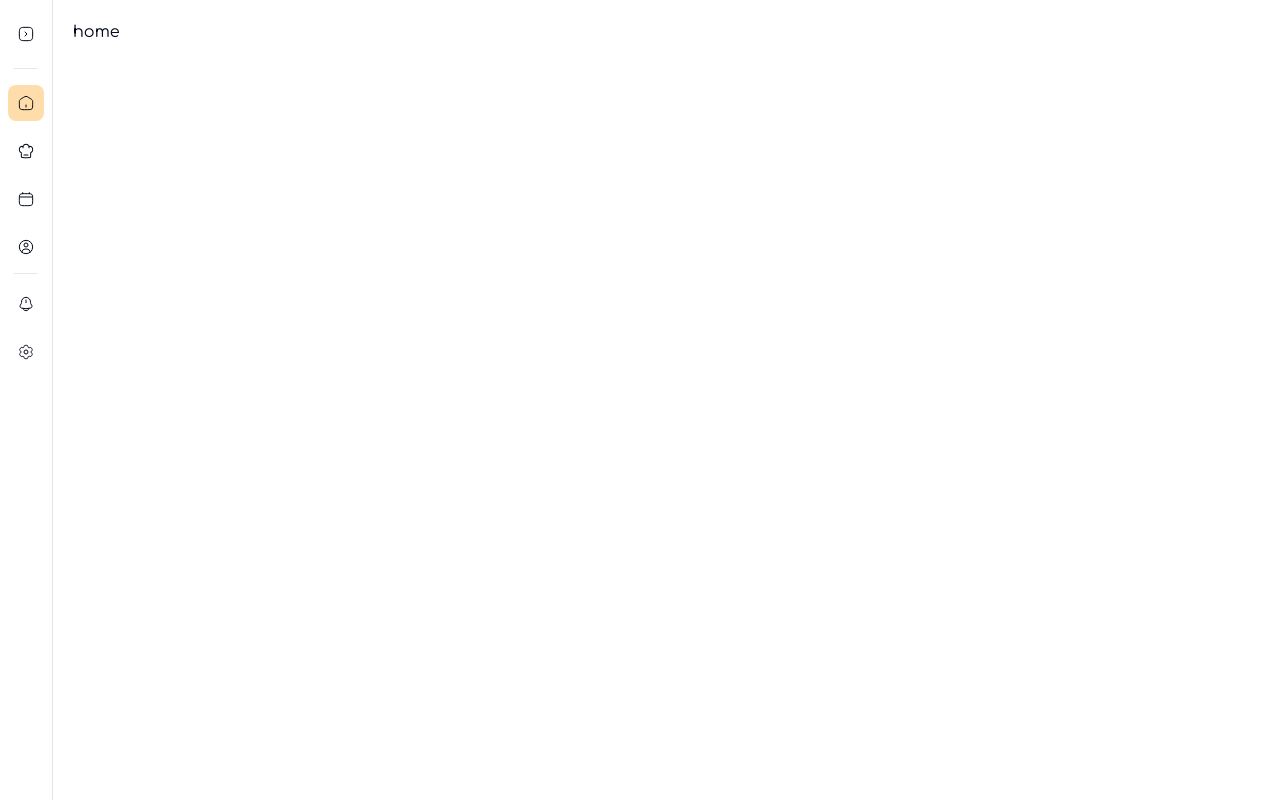
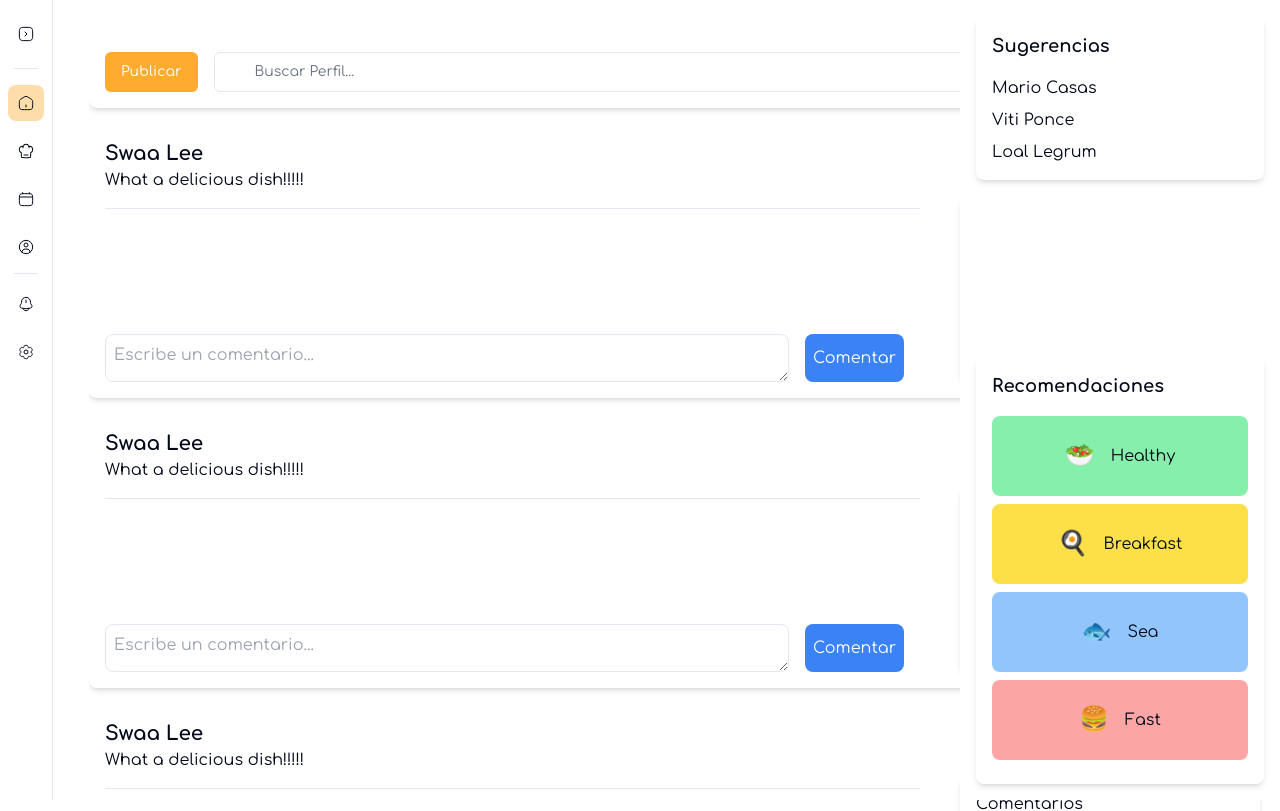
Before and after one commit to JoseCondori17/Proyecto-de-Recetas, a Next.js app in the folder frontend/: page /home in a window 1280 px wide. Shown: the top 811 px of the page. Built offline with nearby package versions, Linux system fonts and the light colour scheme.

Commit message:
community
nuevos componentes

```diff
--- a/frontend/src/app/home/page.tsx
+++ b/frontend/src/app/home/page.tsx
@@ -1,7 +1,23 @@
+// pages/community.tsx
+import Feed from '@/components/community/Feed';
+import Top from '@/components/community/Top';
+import Suggestions from '@/components/community/Suggestions';
+import Recommendations from '@/components/community/Recommendations';
 
+const Community = () => {
+  return (
+    <div>
+      <aside className="w-16 bg-gray-200 flex-shrink-0"></aside>
+      <div className="flex-1 flex flex-col mx-4 my-4 overflow-auto w-full mr-80">
+        <Top />
+        <Feed /><Feed /><Feed />
+      </div>
+      <aside className="w-80 bg-white flex-shrink-0 fixed top-0 right-0 h-screen flex flex-col justify-between px-4 py-4 overflow-hidden">
+        <Suggestions />
+        <Recommendations />
+      </aside>
+    </div>
+  );
+};
 
-export default function Home(){
-  return (
-    <p>home</p>
-  )
-}
+export default Community;
--- /dev/null
+++ b/frontend/src/components/community/CommentForm.tsx
@@ -0,0 +1,40 @@
+"use client";
+
+import { useState } from "react";
+
+type CommentFormProps = {
+  onAddComment: (comment: string) => void;
+};
+
+const CommentForm: React.FC<CommentFormProps> = ({ onAddComment }) => {
+  const [comment, setComment] = useState<string>("");
+
+  const handleSubmit = (e: React.FormEvent<HTMLFormElement>) => {
+    e.preventDefault();
+    if (comment.trim()) {
+      onAddComment(comment);
+      setComment("");
+    }
+  };
+
+  return (
+    <form onSubmit={handleSubmit} className="mt-4 flex">
+      <textarea
+        value={comment}
+        onChange={(e) => setComment(e.target.value)}
+        className="w-full p-2 border rounded-lg"
+        placeholder="Escribe un comentario..."
+        style={{ height: '3rem' }} // Ajustar la altura del textarea
+      ></textarea>
+      <button
+        type="submit"
+        className="bg-blue-500 text-white p-2 rounded-lg mx-4"
+        style={{ height: '3rem', alignSelf: 'center' }} // Ajustar la altura del botón y alinearlo
+      >
+        Comentar
+      </button>
+    </form>
+  );
+};
+
+export default CommentForm;
--- /dev/null
+++ b/frontend/src/components/community/Feed.tsx
@@ -0,0 +1,51 @@
+"use client";
+
+import { useState } from "react";
+import LikesComments from "./LikesComments";
+import NewComments from "./NewComments";
+import CommentForm from "./CommentForm";
+
+type Comment = {
+  id: number;
+  user: string;
+  text: string;
+};
+
+const Feed: React.FC<{ className?: string }> = ({ className = "" }) => {
+  const [comments, setComments] = useState<Comment[]>([
+    { id: 1, user: 'Natali', text: 'Great post!' },
+    { id: 2, user: 'Jhony', text: 'I agree!' }
+  ]);
+
+  const addComment = (comment: string) => {
+    const newComment = {
+      id: comments.length + 1,
+      user: 'User', // Aquí puedes usar el nombre del usuario actual
+      text: comment,
+    };
+    setComments([...comments, newComment]);
+  };
+
+  return (
+    <div className={`bg-white rounded-lg p-4  mt-4 shadow-md ${className} flex`}>
+      <div className="flex-1 pr-10 flex flex-col"> {/* Columna izquierda con contenido y formulario */}
+        <div>
+          <div className="border-b pb-4 mb-4">
+            <h2 className="text-xl font-bold">Swaa Lee</h2>
+            <p>What a delicious dish!!!!!</p>
+          </div>
+          {/* Mueve el CommentForm fuera de este div para que esté al final */}
+        </div>
+        <div className="mt-auto"> {/* Asegura que el CommentForm esté en la parte inferior */}
+          <CommentForm onAddComment={addComment} />
+        </div>
+      </div>
+      <div className="w-[300px] ml-auto flex flex-col items-end"> {/* Columna derecha con LikesComments y NewComments */}
+        <LikesComments comments={comments} likes={10} /> {/* Pasar la lista de comentarios y el número de "likes" */}
+        <NewComments comments={comments} />
+      </div>
+    </div>
+  );
+};
+
+export default Feed;
--- /dev/null
+++ b/frontend/src/components/community/LikesComments.tsx
@@ -0,0 +1,13 @@
+// components/BuscadorPerfil.js
+const BuscadorPerfil = () => {
+    return (
+        <div className="ml-4 relative flex flex-1 flex-shrink-0">
+            <label htmlFor="search" className="sr-only">Search</label>
+            <input
+            className="peer block w-full rounded-md border border-gray-200 py-[9px] pl-10 text-sm outline-2 placeholder:text-gray-500"
+            placeholder={'Buscar Perfil...'}/>
+        </div>
+    );
+  };
+
+  export default BuscadorPerfil;
--- /dev/null
+++ b/frontend/src/components/community/NewComments.tsx
@@ -0,0 +1,27 @@
+type Comment = {
+    id: number;
+    user: string;
+    text: string;
+  };
+
+  type NewCommentsProps = {
+    comments: Comment[];
+  };
+
+  const NewComments: React.FC<NewCommentsProps> = ({ comments }) => {
+    return (
+      <div className="bg-white p-4 rounded-lg shadow-md mt-4 w-full"> {/* Añadido w-full para ancho completo */}
+        <p>Comentarios</p>
+        <ul>
+          {comments.map((comment) => (
+            <li key={comment.id} className="border-t pt-2 mt-2">
+              <p className="font-semibold">{comment.user}</p>
+              <p>{comment.text}</p>
+            </li>
+          ))}
+        </ul>
+      </div>
+    );
+  };
+
+  export default NewComments;
--- /dev/null
+++ b/frontend/src/components/community/Recommendations.tsx
@@ -0,0 +1,35 @@
+import Link from "next/link";
+
+const Recommendations = () => {
+  return (
+    <div className="bg-white rounded-lg p-4 shadow-md">
+      <h3 className="text-lg font-bold mb-4">Recomendaciones</h3>
+      <Link href="/home/comunity/healthy" passHref>
+        <div className="mb-2 block cursor-pointer hover:bg-green-400 h-20 flex items-center justify-center rounded-lg bg-green-300">
+          <span className="text-2xl mr-4">🥗</span>
+          Healthy
+        </div>
+      </Link>
+      <Link href="/home/comunity/breakfast" passHref>
+        <div className="mb-2 block cursor-pointer hover:bg-yellow-400 h-20 flex items-center justify-center rounded-lg bg-yellow-300">
+          <span className="text-2xl mr-4">🍳</span>
+          Breakfast
+        </div>
+      </Link>
+      <Link href="/home/comunity/sea" passHref>
+        <div className="mb-2 block cursor-pointer hover:bg-blue-400 h-20 flex items-center justify-center rounded-lg bg-blue-300">
+          <span className="text-2xl mr-4">🐟</span>
+          Sea
+        </div>
+      </Link>
+      <Link href="/home/comunity/fast" passHref>
+        <div className="mb-2 block cursor-pointer hover:bg-red-400 h-20 flex items-center justify-center rounded-lg bg-red-300">
+          <span className="text-2xl mr-4">🍔</span>
+          Fast
+        </div>
+      </Link>
+    </div>
+  );
+};
+
+export default Recommendations;
--- /dev/null
+++ b/frontend/src/components/community/Suggestions.tsx
@@ -0,0 +1,13 @@
+// components/Suggestions.js
+const Suggestions = () => {
+    return (
+      <div className="bg-white rounded-lg p-4 shadow-md mb-4">
+        <h3 className="text-lg font-bold mb-4">Sugerencias</h3>
+        <div className="mb-2">Mario Casas</div>
+        <div className="mb-2">Viti Ponce</div>
+        <div>Loal Legrum</div>
+      </div>
+    );
+  };
+
+  export default Suggestions;
--- /dev/null
+++ b/frontend/src/components/community/Top.tsx
@@ -0,0 +1,19 @@
+// components/Top.js
+import { Button } from "@/components/ui/button";
+import BuscadorPerfil from "./LikesComments";
+
+const Top = ({ className = "" }) => {
+  return (
+    <div className={`bg-white rounded-lg p-4 shadow-md ${className}`}>
+      <div className="flex items-center">
+        <Button>Publicar</Button>
+        <BuscadorPerfil />
+        <p className="text-sm ml-4 mt-2">Recientes</p>
+        <p className="text-sm ml-4 mt-2">Amigos</p>
+        <p className="text-sm ml-4 mt-2">Descubrir</p>
+      </div>
+    </div>
+  );
+};
+
+export default Top;
```
Also changed, not shown: frontend/src/components/community/BuscadorPerfil.tsx (added).
